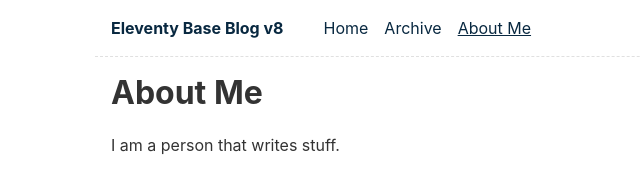
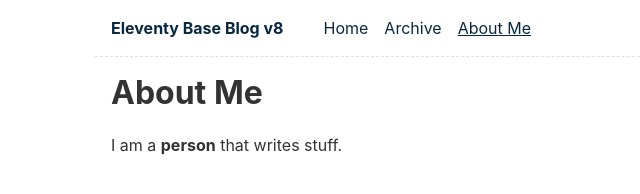
Before and after one commit to cyberlabs-am/eleventy-blog, an Eleventy site: page content/about/index.md in a window 1280 px wide. Shown: the full height of the page, 225-865 px from the left. Built offline with nearby package versions, Linux system fonts and the light colour scheme; Eleventy itself is replaced by a stand-in of ours; files that its build step writes are made by us from their sources.

Commit message:
Update content/about/index.md (via Pages CMS)

```diff
--- a/content/about/index.md
+++ b/content/about/index.md
@@ -6,4 +6,4 @@ eleventyNavigation:
 ---
 # About Me
 
-I am a person that writes stuff.
+I am a **person** that writes stuff.
```
